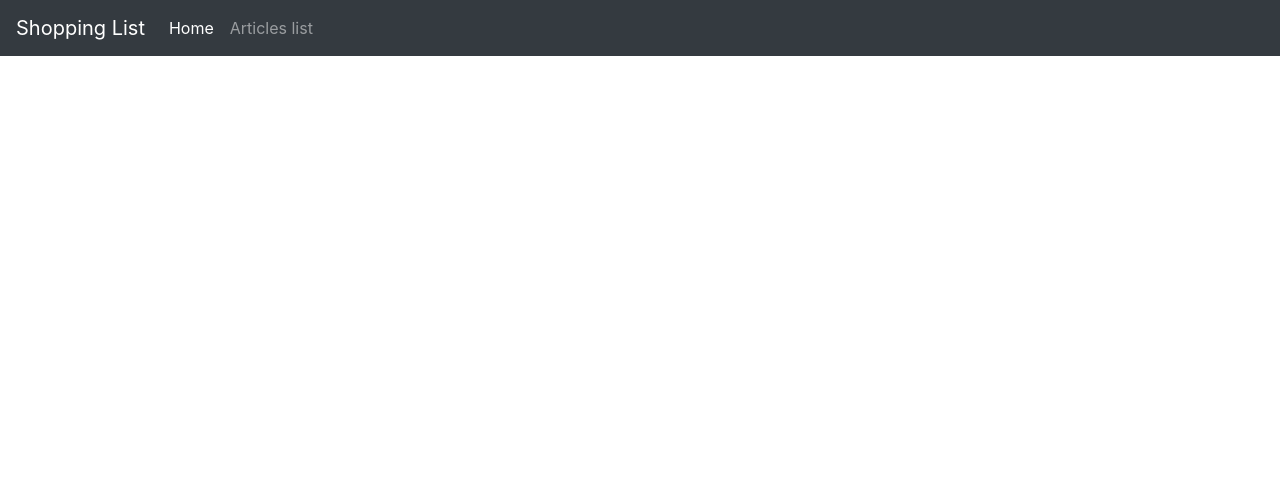
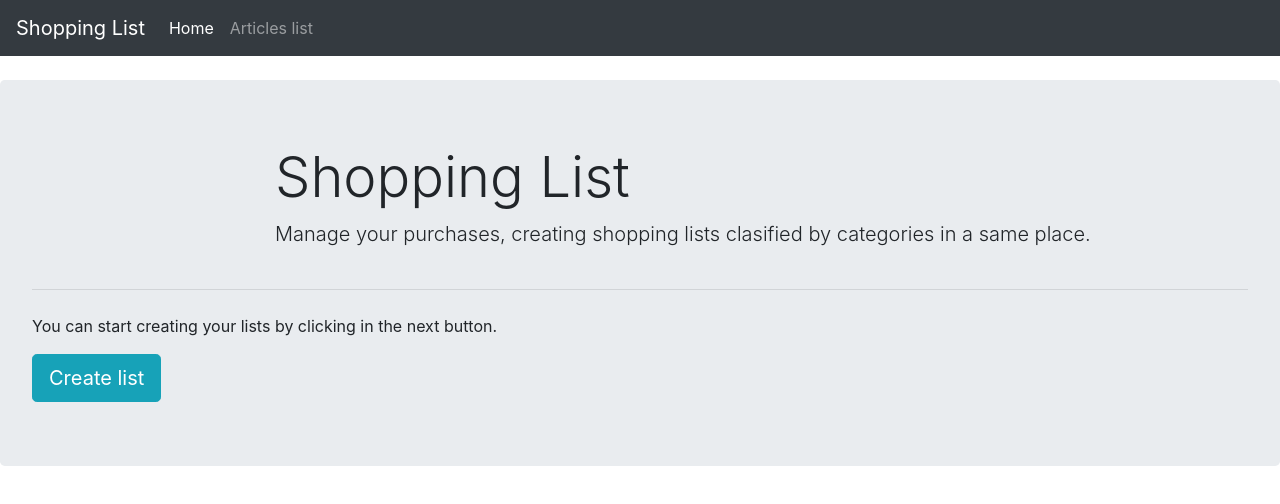
Before and after one commit to ikserm/shoppingList-frontend, an Angular app: page / in a window 1280 px wide. Shown: the top 504 px of the page. Built offline with nearby package versions, Linux system fonts and the light colour scheme.

Commit message:
Add home component

```diff
--- a/src/app/app.component.html
+++ b/src/app/app.component.html
@@ -1 +1,2 @@
 <app-navbar></app-navbar>
+<app-home></app-home>
--- a/src/app/app.module.ts
+++ b/src/app/app.module.ts
@@ -4,11 +4,13 @@ import { NgModule } from '@angular/core';
 import { AppRoutingModule } from './app-routing.module';
 import { AppComponent } from './app.component';
 import { NavbarComponent } from './components/navbar/navbar.component';
+import { HomeComponent } from './components/home/home.component';
 
 @NgModule({
   declarations: [
     AppComponent,
-    NavbarComponent
+    NavbarComponent,
+    HomeComponent
   ],
   imports: [
     BrowserModule,
--- /dev/null
+++ b/src/app/components/home/home.component.html
@@ -0,0 +1,19 @@
+<br>
+<div class="jumbotron">
+    <div class="container">
+        <div class="row">
+            <div class="col-2 text-center">
+
+            </div>
+            <div class="col-10">
+                <h1 class="display-4">Shopping List</h1>
+                <p class="lead">Manage your purchases, creating shopping lists clasified by categories in a same place. </p>
+
+            </div>
+        </div>
+    </div>
+
+    <hr class="my-4">
+    <p>You can start creating your lists by clicking in the next button.</p>
+    <a class="btn btn-info btn-lg" href="/articles" role="button">Create list</a>
+</div>
--- /dev/null
+++ b/src/app/components/home/home.component.ts
@@ -0,0 +1,16 @@
+import { Component, OnInit } from '@angular/core';
+
+@Component({
+  selector: 'app-home',
+  templateUrl: './home.component.html',
+  styles: [
+  ]
+})
+export class HomeComponent implements OnInit {
+
+  constructor() { }
+
+  ngOnInit(): void {
+  }
+
+}
--- a/src/index.html
+++ b/src/index.html
@@ -16,8 +16,9 @@
 
 <body>
     <app-root></app-root>
+
+    <script src="https://code.jquery.com/jquery-3.4.1.slim.min.js" integrity="sha384-J6qa4849blE2+poT4WnyKhv5vZF5SrPo0iEjwBvKU7imGFAV0wwj1yYfoRSJoZ+n" crossorigin="anonymous"></script>
     <script src="https://stackpath.bootstrapcdn.com/bootstrap/4.4.1/js/bootstrap.min.js" integrity="sha384-wfSDF2E50Y2D1uUdj0O3uMBJnjuUD4Ih7YwaYd1iqfktj0Uod8GCExl3Og8ifwB6" crossorigin="anonymous"></script>
-    <script src="https://code.jquery.com/jquery-3.4.1.slim.min.js" integrity="sha384-J6qa4849blE2+poT4WnyKhv5vZF5SrPo0iEjwBvKU7imGFAV0wwj1yYfoRSJoZ+n" crossorigin="anonymous"></script>
     <script src="https://cdn.jsdelivr.net/npm/popper.js@1.16.0/dist/umd/popper.min.js" integrity="sha384-Q6E9RHvbIyZFJoft+2mJbHaEWldlvI9IOYy5n3zV9zzTtmI3UksdQRVvoxMfooAo" crossorigin="anonymous"></script>
 </body>
 
```
